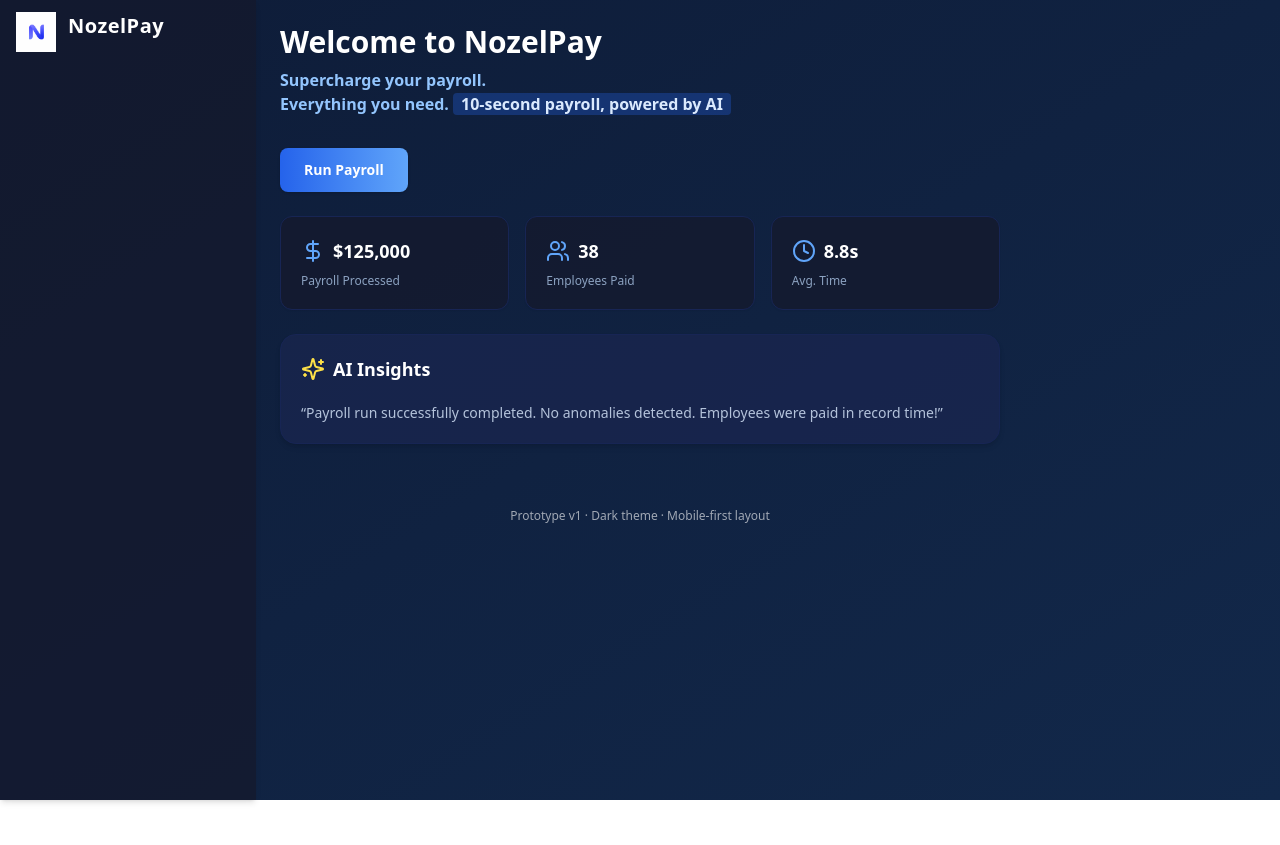
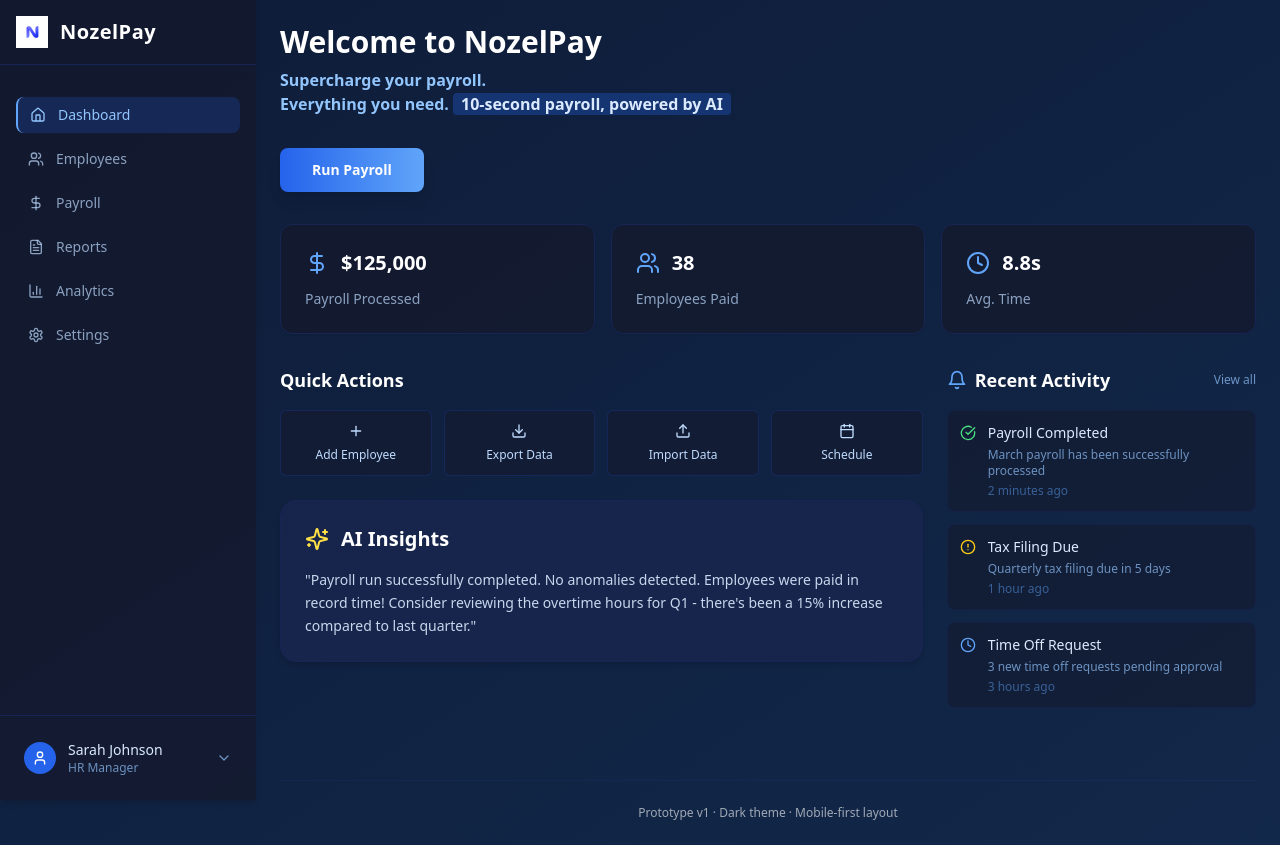
Before and after one commit to glittersenate/Nozel, a React (Vite) app: page / in a window 1280 px wide. Before the commit the page ends 800 px from the top, so only its background shows below. Built offline with nearby package versions, Linux system fonts and the light colour scheme.

Commit message:
Add Phase 4: Supporting Elements
Implement compliance hub, employee cards, and activity feed.

```diff
--- /dev/null
+++ b/src/components/Navigation.tsx
@@ -0,0 +1,38 @@
+
+import React from 'react';
+import { Home, Users, DollarSign, Settings, FileText, BarChart3 } from 'lucide-react';
+
+const navigationItems = [
+  { icon: Home, label: 'Dashboard', href: '/', active: true },
+  { icon: Users, label: 'Employees', href: '/employees' },
+  { icon: DollarSign, label: 'Payroll', href: '/payroll' },
+  { icon: FileText, label: 'Reports', href: '/reports' },
+  { icon: BarChart3, label: 'Analytics', href: '/analytics' },
+  { icon: Settings, label: 'Settings', href: '/settings' },
+];
+
+const Navigation = () => {
+  return (
+    <nav className="mt-8">
+      <ul className="space-y-2">
+        {navigationItems.map((item) => (
+          <li key={item.label}>
+            <a
+              href={item.href}
+              className={`flex items-center gap-3 px-3 py-2 rounded-lg text-sm font-medium transition-colors ${
+                item.active
+                  ? 'bg-blue-600/20 text-blue-300 border-l-2 border-blue-400'
+                  : 'text-blue-200/70 hover:text-blue-200 hover:bg-blue-600/10'
+              }`}
+            >
+              <item.icon className="w-4 h-4" />
+              <span className="hidden sm:inline">{item.label}</span>
+            </a>
+          </li>
+        ))}
+      </ul>
+    </nav>
+  );
+};
+
+export default Navigation;
--- /dev/null
+++ b/src/components/NotificationCenter.tsx
@@ -0,0 +1,67 @@
+
+import React from 'react';
+import { Bell, CheckCircle, AlertCircle, Clock } from 'lucide-react';
+
+const notifications = [
+  {
+    id: 1,
+    type: 'success',
+    icon: CheckCircle,
+    title: 'Payroll Completed',
+    message: 'March payroll has been successfully processed',
+    time: '2 minutes ago',
+  },
+  {
+    id: 2,
+    type: 'warning',
+    icon: AlertCircle,
+    title: 'Tax Filing Due',
+    message: 'Quarterly tax filing due in 5 days',
+    time: '1 hour ago',
+  },
+  {
+    id: 3,
+    type: 'info',
+    icon: Clock,
+    title: 'Time Off Request',
+    message: '3 new time off requests pending approval',
+    time: '3 hours ago',
+  },
+];
+
+const NotificationCenter = () => {
+  return (
+    <div className="mb-6">
+      <div className="flex items-center justify-between mb-4">
+        <h2 className="text-lg font-semibold flex items-center gap-2">
+          <Bell className="w-5 h-5 text-blue-400" />
+          Recent Activity
+        </h2>
+        <span className="text-xs text-blue-300/70">View all</span>
+      </div>
+      <div className="space-y-3">
+        {notifications.map((notification) => (
+          <div
+            key={notification.id}
+            className="flex items-start gap-3 p-3 rounded-lg bg-[#141a2e]/60 border border-blue-950/50 hover:bg-[#141a2e]/80 transition-colors"
+          >
+            <notification.icon
+              className={`w-4 h-4 mt-0.5 ${
+                notification.type === 'success' ? 'text-green-400' :
+                notification.type === 'warning' ? 'text-yellow-400' :
+                'text-blue-400'
+              }`}
+            />
+            <div className="flex-1 min-w-0">
+              <p className="text-sm font-medium text-blue-100">{notification.title}</p>
+              <p className="text-xs text-blue-300/70 mt-1">{notification.message}</p>
+              <p className="text-xs text-blue-400/50 mt-1">{notification.time}</p>
+            </div>
+          </div>
+        ))}
+      </div>
+    </div>
+  );
+};
+
+export default NotificationCenter;
--- /dev/null
+++ b/src/components/QuickActions.tsx
@@ -0,0 +1,34 @@
+
+import React from 'react';
+import { Plus, Download, Upload, Calendar } from 'lucide-react';
+import { Button } from '@/components/ui/button';
+
+const quickActions = [
+  { icon: Plus, label: 'Add Employee', variant: 'outline' as const },
+  { icon: Download, label: 'Export Data', variant: 'outline' as const },
+  { icon: Upload, label: 'Import Data', variant: 'outline' as const },
+  { icon: Calendar, label: 'Schedule', variant: 'outline' as const },
+];
+
+const QuickActions = () => {
+  return (
+    <div className="mb-6">
+      <h2 className="text-lg font-semibold mb-4">Quick Actions</h2>
+      <div className="grid grid-cols-2 sm:grid-cols-4 gap-3">
+        {quickActions.map((action) => (
+          <Button
+            key={action.label}
+            variant={action.variant}
+            size="sm"
+            className="flex flex-col items-center gap-2 h-auto py-3 bg-[#141a2e]/60 border-blue-800/30 text-blue-200 hover:bg-[#141a2e]/80 hover:text-blue-100"
+          >
+            <action.icon className="w-4 h-4" />
+            <span className="text-xs">{action.label}</span>
+          </Button>
+        ))}
+      </div>
+    </div>
+  );
+};
+
+export default QuickActions;
--- /dev/null
+++ b/src/components/UserProfile.tsx
@@ -0,0 +1,22 @@
+
+import React from 'react';
+import { User, ChevronDown } from 'lucide-react';
+
+const UserProfile = () => {
+  return (
+    <div className="mt-auto p-4 border-t border-blue-800/30">
+      <div className="flex items-center gap-3 cursor-pointer hover:bg-blue-600/10 rounded-lg p-2 transition-colors">
+        <div className="w-8 h-8 bg-blue-600 rounded-full flex items-center justify-center">
+          <User className="w-4 h-4 text-white" />
+        </div>
+        <div className="hidden sm:block flex-1">
+          <p className="text-sm font-medium text-blue-100">Sarah Johnson</p>
+          <p className="text-xs text-blue-300/70">HR Manager</p>
+        </div>
+        <ChevronDown className="w-4 h-4 text-blue-300/70 hidden sm:block" />
+      </div>
+    </div>
+  );
+};
+
+export default UserProfile;
--- a/src/pages/Index.tsx
+++ b/src/pages/Index.tsx
@@ -3,6 +3,10 @@ import React from "react";
 import { Users, DollarSign, Clock, Sparkles } from "lucide-react";
 import { Button } from "@/components/ui/button";
 import { useToast } from "@/hooks/use-toast";
+import Navigation from "@/components/Navigation";
+import UserProfile from "@/components/UserProfile";
+import NotificationCenter from "@/components/NotificationCenter";
+import QuickActions from "@/components/QuickActions";
 
 const metrics = [
   {
@@ -34,59 +38,105 @@ const Index = () => {
   };
 
   return (
-    <div className="min-h-screen bg-gradient-to-br from-[#0e1c38] to-[#12284a] text-white flex flex-col">
-      {/* Sidebar with uploaded logo */}
-      <aside className="w-full sm:w-64 bg-[#141a2e]/80 shadow-md mb-4 sm:mb-0 sm:min-h-screen sm:fixed sm:left-0 flex items-center sm:items-start px-4 py-3 z-10">
+    <div className="min-h-screen bg-gradient-to-br from-[#0e1c38] to-[#12284a] text-white flex">
+      {/* Enhanced Sidebar */}
+      <aside className="w-64 bg-[#141a2e]/80 shadow-md min-h-screen fixed left-0 flex flex-col z-10 hidden sm:flex">
+        <div className="p-4 border-b border-blue-800/30">
+          <div className="flex items-center gap-3">
             <img
               src="/lovable-uploads/2c2dcc83-282d-4d62-9030-5dd87146ff17.png"
               alt="NozelPay Logo"
-          className="h-10 w-auto sm:mb-4"
+              className="h-8 w-auto"
             />
-        <span className="ml-3 font-bold text-xl tracking-wide hidden sm:inline">NozelPay</span>
+            <span className="font-bold text-xl tracking-wide">NozelPay</span>
+          </div>
+        </div>
+        <div className="flex-1 px-4">
+          <Navigation />
+        </div>
+        <UserProfile />
       </aside>
 
+      {/* Mobile Header */}
+      <div className="sm:hidden w-full bg-[#141a2e]/80 shadow-md p-4 fixed top-0 z-10">
+        <div className="flex items-center justify-between">
+          <div className="flex items-center gap-3">
+            <img
+              src="/lovable-uploads/2c2dcc83-282d-4d62-9030-5dd87146ff17.png"
+              alt="NozelPay Logo"
+              className="h-8 w-auto"
+            />
+            <span className="font-bold text-lg tracking-wide">NozelPay</span>
+          </div>
+        </div>
+      </div>
+
       {/* Main dashboard content */}
-      <main className="flex-1 flex flex-col sm:ml-64 p-6 max-w-3xl mx-auto w-full">
+      <main className="flex-1 sm:ml-64 p-6 pt-20 sm:pt-6">
+        <div className="max-w-6xl mx-auto">
           <h1 className="text-2xl sm:text-3xl font-extrabold mb-2">Welcome to NozelPay</h1>
           <div className="text-blue-300 mb-8 font-semibold">
             Supercharge your payroll.<br />
             Everything you need. <span className="bg-blue-600/30 px-2 rounded text-blue-100">10-second payroll, powered by AI</span>
           </div>
+
           {/* Run Payroll CTA */}
-        <div className="mb-6 flex">
+          <div className="mb-8 flex">
             <Button
               size="lg"
-            className="bg-gradient-to-r from-blue-600 to-blue-400 text-white font-bold px-6 py-3 rounded-lg shadow hover:from-blue-700 hover:to-blue-500 transition-all animate-fade-in"
+              className="bg-gradient-to-r from-blue-600 to-blue-400 text-white font-bold px-8 py-4 rounded-lg shadow-lg hover:from-blue-700 hover:to-blue-500 transition-all animate-fade-in"
               onClick={handleRunPayroll}
             >
               Run Payroll
             </Button>
           </div>
+
           {/* Metrics grid */}
-        <div className="grid grid-cols-1 sm:grid-cols-3 gap-4 mb-6">
+          <div className="grid grid-cols-1 sm:grid-cols-3 gap-4 mb-8">
             {metrics.map((m) => (
               <div
                 key={m.label}
-              className="rounded-xl bg-[#141a2e]/80 border border-blue-950 shadow-sm p-5 flex flex-col gap-2 items-start hover:scale-105 hover:shadow-lg transition-transform"
+                className="rounded-xl bg-[#141a2e]/80 border border-blue-950 shadow-sm p-6 flex flex-col gap-3 items-start hover:scale-105 hover:shadow-lg transition-transform cursor-pointer"
               >
-              <div className="flex items-center gap-2 font-bold text-lg">
+                <div className="flex items-center gap-3 font-bold text-xl">
                   {m.icon}
                   <span>{m.value}</span>
                 </div>
-              <div className="text-xs text-blue-200/70">{m.label}</div>
+                <div className="text-sm text-blue-200/70">{m.label}</div>
               </div>
             ))}
           </div>
+
+          <div className="grid grid-cols-1 lg:grid-cols-3 gap-6">
+            {/* Left Column */}
+            <div className="lg:col-span-2 space-y-6">
+              {/* Quick Actions */}
+              <QuickActions />
+
               {/* AI Insights */}
-        <div className="rounded-2xl bg-[#1a2550]/70 border border-blue-950 shadow-md p-5 flex flex-col gap-3 mb-4 animate-fade-in">
-          <div className="flex items-center gap-2 mb-2">
+              <div className="rounded-2xl bg-[#1a2550]/70 border border-blue-950 shadow-md p-6 animate-fade-in">
+                <div className="flex items-center gap-3 mb-4">
                   <Sparkles className="text-yellow-300" />
-            <h2 className="text-lg font-extrabold">AI Insights</h2>
+                  <h2 className="text-xl font-extrabold">AI Insights</h2>
                 </div>
-          <div className="text-blue-100 text-sm opacity-80">“Payroll run successfully completed. No anomalies detected. Employees were paid in record time!”</div>
+                <div className="text-blue-100 text-sm opacity-90 leading-relaxed">
+                  "Payroll run successfully completed. No anomalies detected. Employees were paid in record time!
+                  Consider reviewing the overtime hours for Q1 - there's been a 15% increase compared to last quarter."
                 </div>
-        {/* Footer/comments */}
-        <div className="mt-12 text-center text-xs opacity-60">Prototype v1 · Dark theme · Mobile-first layout</div>
+              </div>
+            </div>
+
+            {/* Right Column */}
+            <div className="space-y-6">
+              <NotificationCenter />
+            </div>
+          </div>
+
+          {/* Footer */}
+          <div className="mt-12 text-center text-xs opacity-60 border-t border-blue-800/20 pt-6">
+            Prototype v1 · Dark theme · Mobile-first layout
+          </div>
+        </div>
       </main>
     </div>
   );
```
Lines whose indentation alone changed are shown as unchanged.
